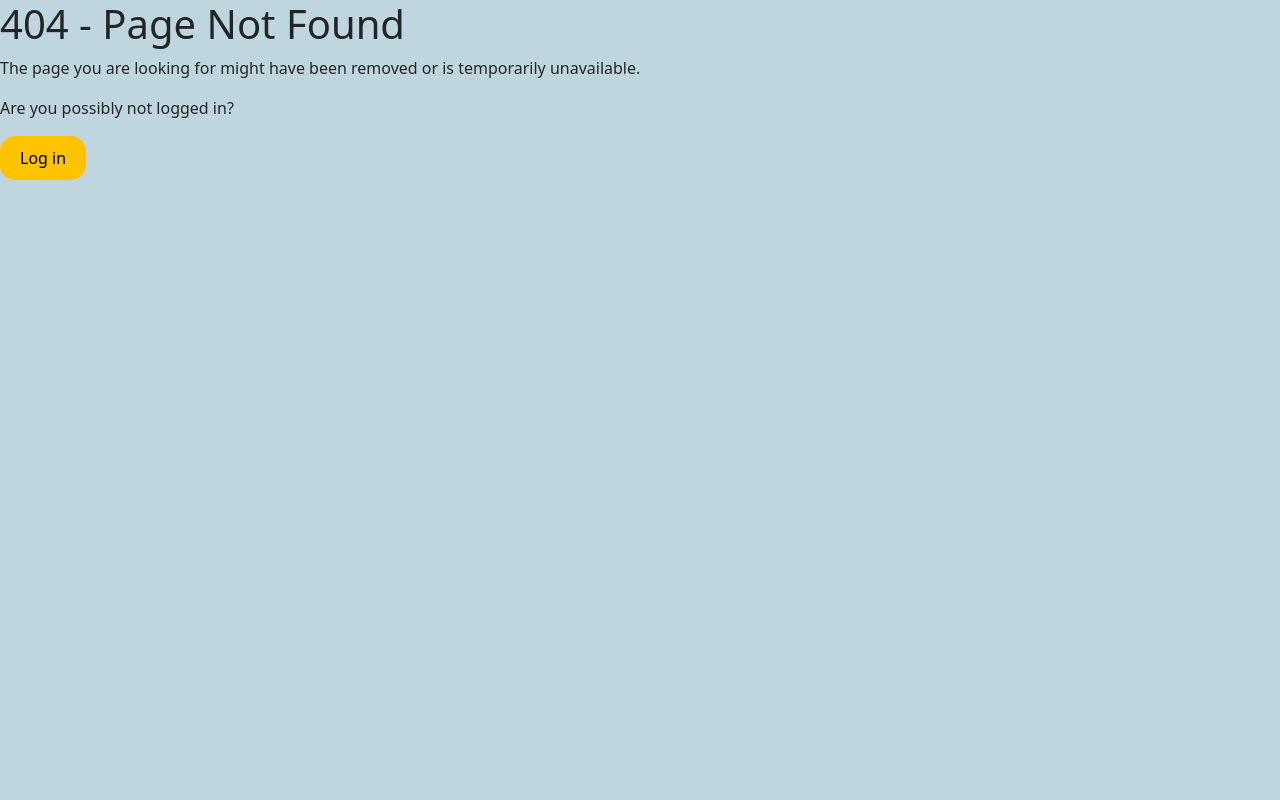
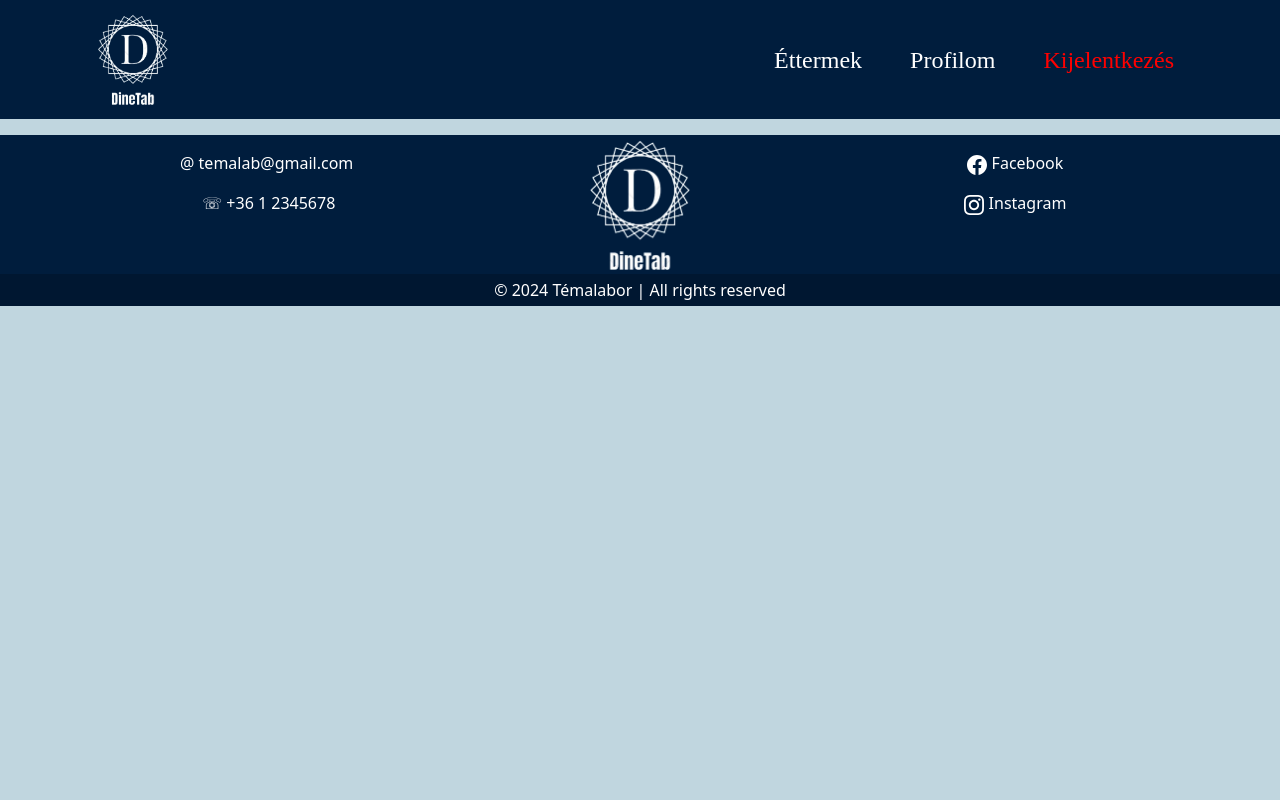
Before and after one commit to dudigeri0303/Temalab, a React (Vite) app in the folder TemalabFrontEnd/: page /ownerManageTables in a window 1280 px wide. Shown: the top 800 px of the page. Built offline with nearby package versions, Linux system fonts and the light colour scheme; a web font is replaced by a local one.

Commit message:
owner table manage class added

```diff
--- a/TemalabFrontEnd/src/App.jsx
+++ b/TemalabFrontEnd/src/App.jsx
@@ -24,6 +24,7 @@ import CryptoJS from 'crypto-js';
 import CustomerMakeReservations from './sections/CustomerMakeReservation';
 import CustomerMakeReservationsForm from './sections/CustomerMakeReservationsForm';
 import NotFound from './components/NotFound';
+import OwnerManageTables from './sections/OwnerManageTables';
 
 function App() {
 
@@ -65,6 +66,7 @@ function App() {
           <Route path="/ownerProfile" element={<OwnerProfile/>}/>
           <Route path="/createmenu/:id" element={<MenuCreator/>}/>
           <Route path="*" element={<NotFound />} /> {/* 404-es útvonal */}
+          <Route path='/ownerManageTables' element={<OwnerManageTables/>}/>
         </Routes>
       </Router>
       <Footer /> {/*Minden oldalra render-elve lesz*/}
--- /dev/null
+++ b/TemalabFrontEnd/src/sections/OwnerManageTables.jsx
@@ -0,0 +1,19 @@
+import "../App.css";
+import React, { useEffect } from "react";
+import OwnerNavbar from "../components/OwnerNavbar";
+
+export default function OwnerManageTables() {
+
+  useEffect(() => {
+    document.title = " Asztalok Kezelése | DineTab";
+  }, []);
+
+
+
+  return (
+    <>
+    <OwnerNavbar/>
+
+    </>
+  );
+}
--- a/TemalabFrontEnd/src/sections/OwnerRestaurantPage.jsx
+++ b/TemalabFrontEnd/src/sections/OwnerRestaurantPage.jsx
@@ -54,7 +54,7 @@ export default function OwnerRestaurantPage(){
 
                 <div className="row">
                     <div className="col-12">
-                    <a className="btnstyle restaurantpagebtn my-3 py-3">
+                    <a href={"/ownerManageTables/"} className="btnstyle restaurantpagebtn my-3 py-3">
                     Asztalok kezelése
                             </a>
                     </div>
```
